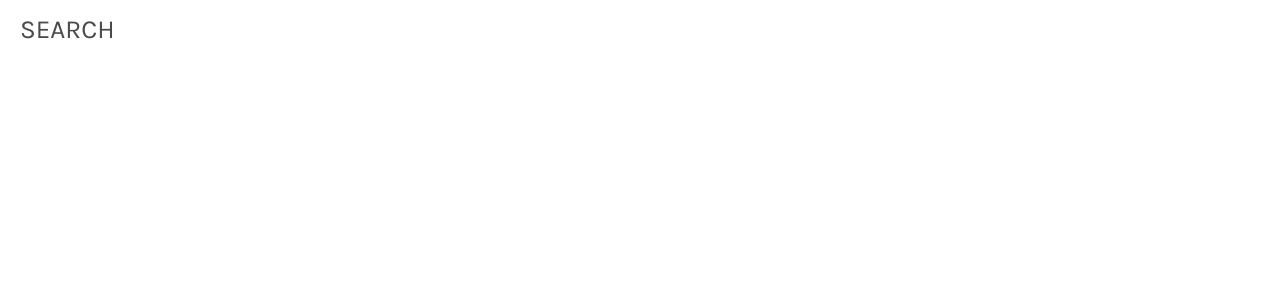
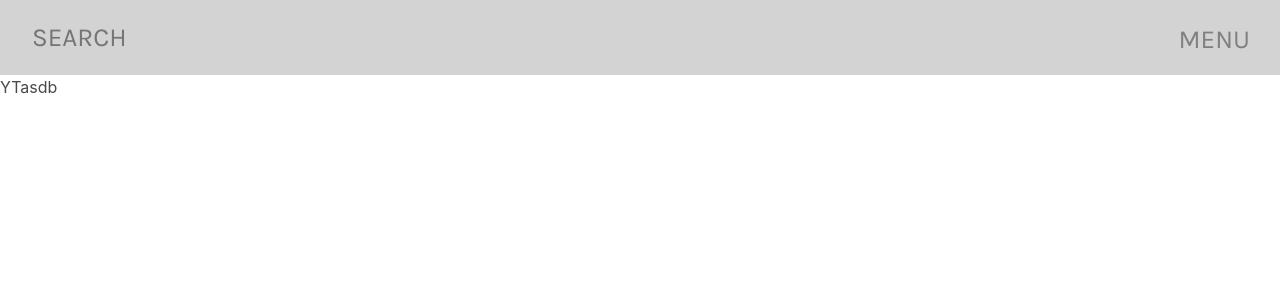
Before and after one commit to Gimanua/TheFinalScore-Frontend, a React (Create React App) app: page / in a window 1280 px wide. Shown: the top 300 px of the page. Built offline with nearby package versions, Linux system fonts and the light colour scheme.

Commit message:
Halvfärdig singlepage

```diff
--- a/src/components/App.js
+++ b/src/components/App.js
@@ -1,5 +1,6 @@
 import React from 'react';
 import './css/App.css';
+import MoviePage from './Movie.js';
 
 function Meny(props) {
 
@@ -8,11 +9,10 @@ function Meny(props) {
   }
 
   return (
-
       <>
           <div className="top">
-              <div className="search">Search</div>
-              <div></div>
+              <input type="text" name="Search" className="search" placeholder="search"></input>
+              <div className="menu">Menu</div>
           </div>
 
       </>
@@ -33,7 +33,7 @@ export default function App(props) {
 
   let currentContent = null;
   if (currentPage === 1)
-      currentContent = null;
+      currentContent = <MoviePage />;
 
   else if (currentPage === 2) {
       currentContent = null;
--- /dev/null
+++ b/src/components/Movie.js
@@ -0,0 +1,9 @@
+import React from "react";
+
+export default function MoviePage(props){
+    return(
+        <>
+        <p>YTasdb</p>
+        </>
+    )
+}
--- a/src/components/css/App.css
+++ b/src/components/css/App.css
@@ -10,7 +10,29 @@
 .search{
     font-family: karla;
     text-transform: uppercase;
-    padding: 10px;
+    padding: 12px;
     margin-left: 10px;
     font-size: 26px;
+    border: none;
+    outline: none;
+    background-color:lightgray;
+    color: black;
 }
+
+.menu{
+    font-family: karla;
+    text-transform: uppercase;
+    font-size: 26px;
+    padding: 10px;
+    margin-right: 10px;
+    float: right;
+    color: grey;
+    cursor: pointer;
+}
+
+.top{
+    background-color: lightgray;
+    padding: 10px;
+
+
+}
```
